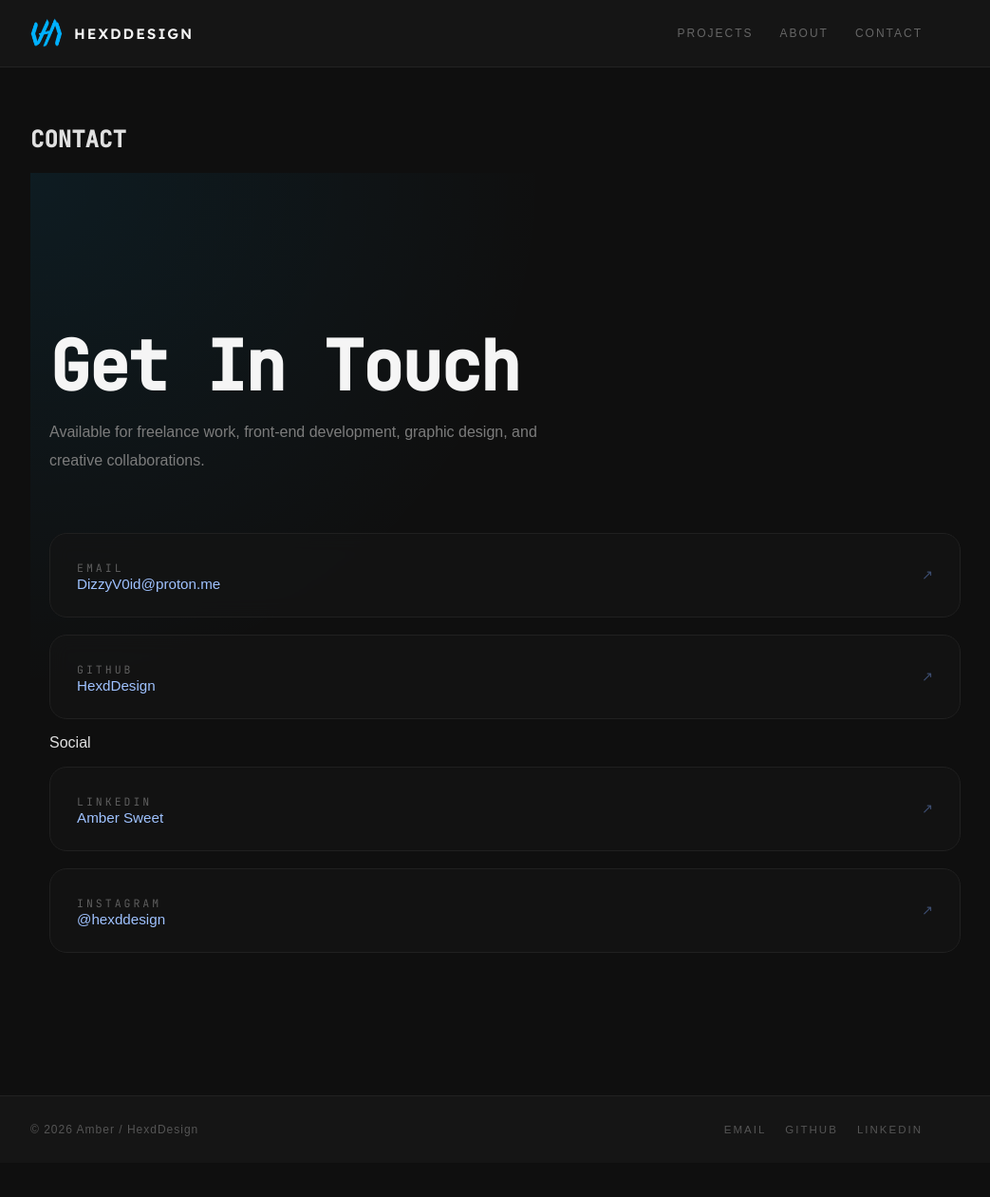
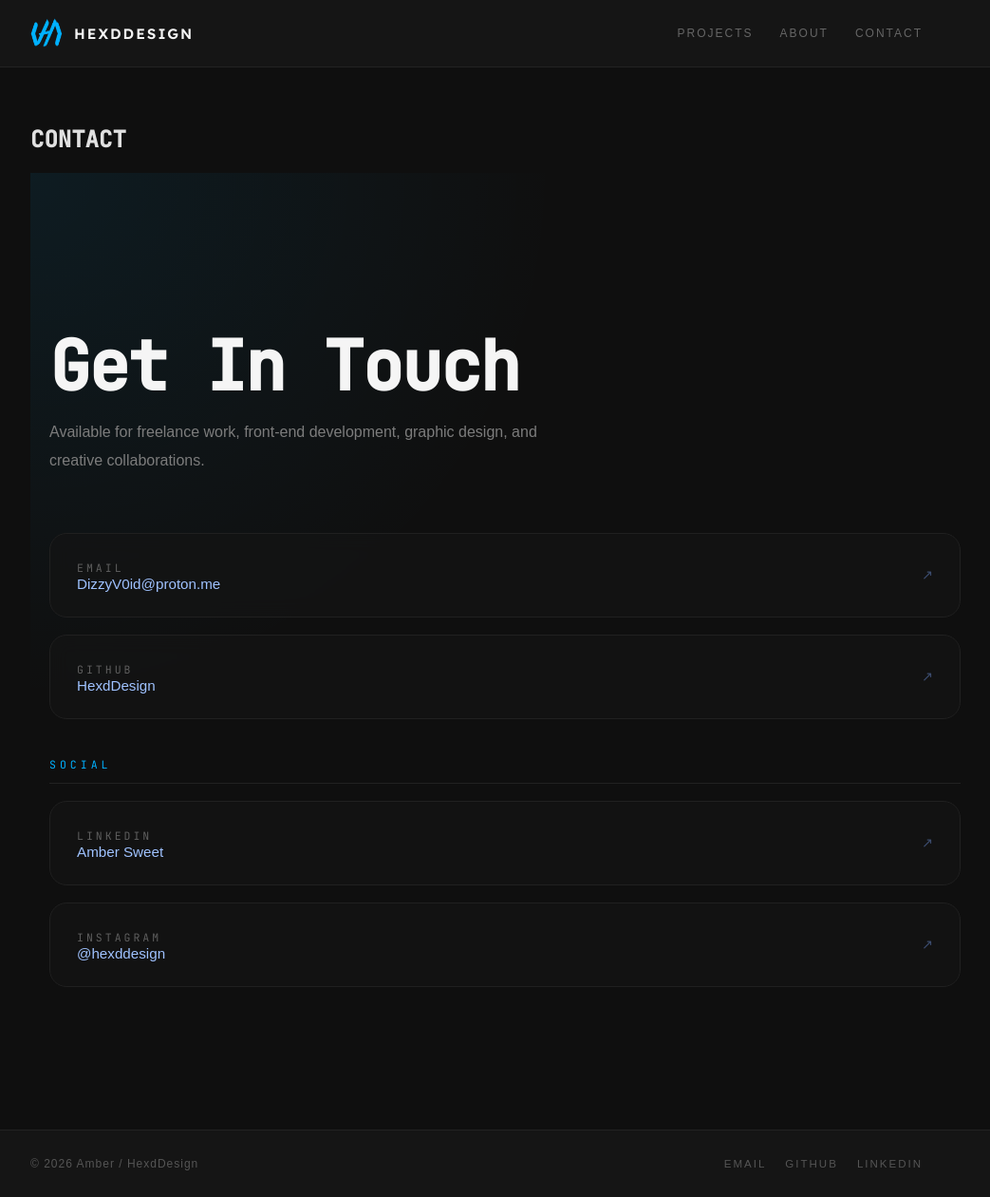
Before and after one commit to HexdDesign/hexddesign.github.io, a Jekyll site: the page built from contact.markdown, in a window 1280 px wide. Shown: the whole page at 95% size, without its empty margins (138-1181 px from the left). Built offline with Jekyll 4.4.1, drawn with Linux system fonts in a browser that asks for light colours; some web fonts are replaced; before the commit the page ends 1224 px from its top, so only the background shows below that.

Commit message:
Update main.scss

```diff
--- a/assets/main.scss
+++ b/assets/main.scss
@@ -823,6 +823,23 @@ h1.post-header {
   gap: 18px;
 }
 
+.contact-section-label {
+  position: relative;
+  z-index: 1;
+
+  font-family: 'JetBrains Mono', monospace;
+  font-size: 0.72rem;
+  letter-spacing: 4px;
+  text-transform: uppercase;
+
+  color: #00b1ff;
+
+  margin: 40px 0 18px;
+
+  padding-bottom: 12px;
+  border-bottom: 1px solid #222;
+}
+
 .contact-item {
   position: relative;
 
```
